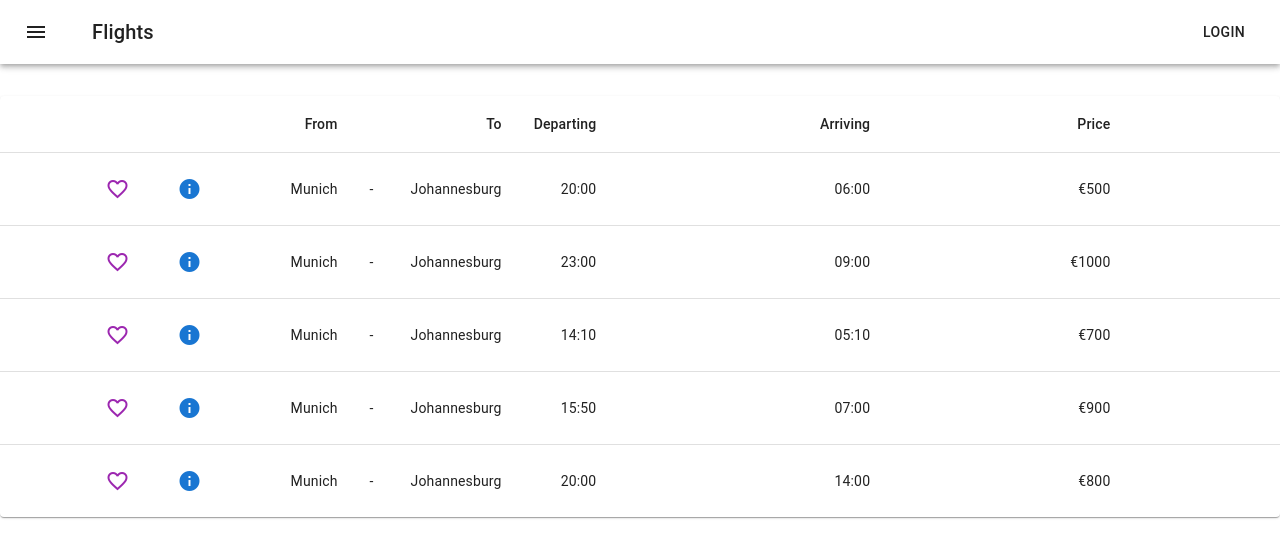
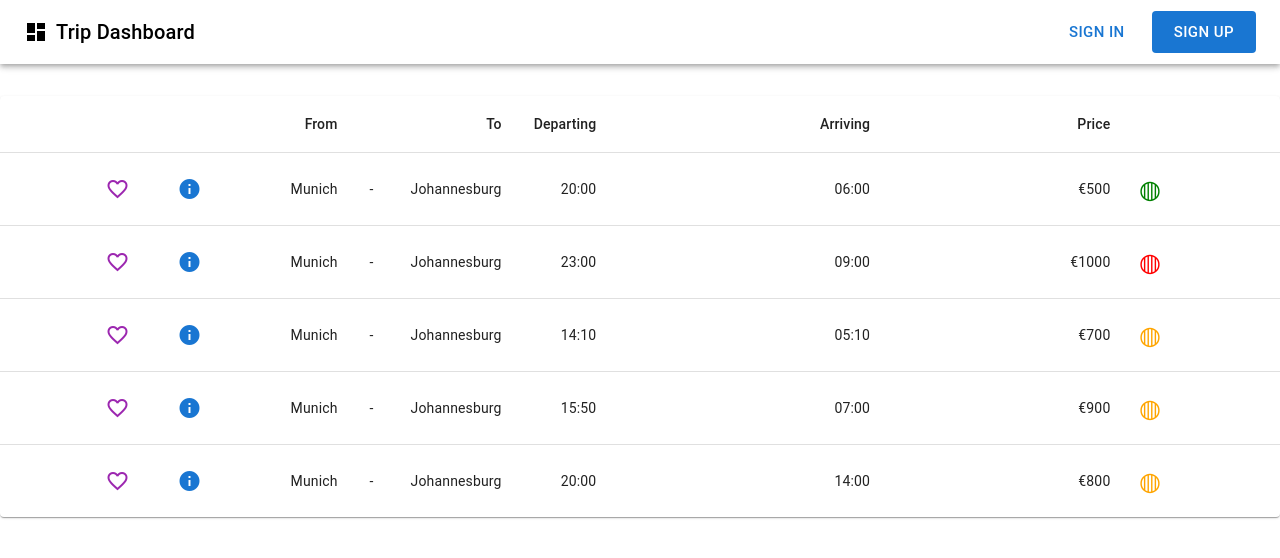
Before and after one commit to NullRivalException/frontend, a React (Create React App) app: page /search in a window 1280 px wide. Shown: the top 558 px of the page. Built offline with nearby package versions, Linux system fonts and the light colour scheme.

Commit message:
Toolbar changed

```diff
--- a/src/pages/SearchResult.js
+++ b/src/pages/SearchResult.js
@@ -1,7 +1,4 @@
 import MenuIcon from "@mui/icons-material/Menu";
-import AppBar from "@mui/material/AppBar";
-import Box from "@mui/material/Box";
-import Button from "@mui/material/Button";
 import CardActions from "@mui/material/CardActions";
 import CardContent from "@mui/material/CardContent";
 import Icon from "@mui/material/Icon";
@@ -15,10 +12,19 @@ import TableCell from "@mui/material/TableCell";
 import TableContainer from "@mui/material/TableContainer";
 import TableHead from "@mui/material/TableHead";
 import TableRow from "@mui/material/TableRow";
-import Toolbar from "@mui/material/Toolbar";
-import Typography from "@mui/material/Typography";
 import * as React from "react";
 import { useState } from "react";
+import DashboardIcon from "@mui/icons-material/Dashboard";
+import { useNavigate } from "react-router-dom";
+import {
+  AppBar,
+  Box,
+  Button,
+  Container,
+  Grid,
+  Toolbar,
+  Typography,
+} from "@mui/material";
 
 /* eslint-disable no-unused-expressions */
 
@@ -29,19 +35,6 @@ const Item = styled(Paper)(({ theme }) => ({
   textAlign: "left",
   color: theme.palette.text.secondary,
 }));
-
-function bullAuto(props) {
-  const colour = "red";
-
-  if (props.price <= 500) {
-    colour = "green";
-  } else {
-    if (props.price <= 800) {
-      colour = "yellow";
-    }
-
-    return colour;
-  }
 
   function saveFavouriteFlight(props) {
     /**execute query:
@@ -59,79 +52,28 @@ function bullAuto(props) {
      */
   }
 
-  function getDateTime(props) {}
-
-  <Box
-    component="span"
-    sx={{
-      display: "inline-block",
-      mx: "2px",
-      transform: "scale(1.8)",
-      color: colour,
-    }}
-  >
-    ◍
-  </Box>;
+  function getDateTime(props) {
+    /**Substring of DateTime to display only time
+     *
+     */
   }
 
-const card = (
-  <React.Fragment>
-    <CardContent>
-      <Typography sx={{ fontSize: 14 }} color="text.secondary" gutterBottom>
-        Word of the Day
-      </Typography>
-      <Typography variant="h5" component="div">
-        Some Text
-      </Typography>
-      <Typography sx={{ mb: 1.5 }} color="text.secondary">
-        adjective
-      </Typography>
-      <Typography variant="body2">
-        well meaning and kindly.
-        <br />
-        {'"a benevolent smile"'}
-      </Typography>
-    </CardContent>
-    <CardActions>
-      <Button size="small">Learn More</Button>
-    </CardActions>
-  </React.Fragment>
-);
 
-function priceColour(props) {
-  const colour = "purple";
-
-  if (props.price <= 800) {
-    colour = "green";
-  } else {
-    if (props.price <= 900) {
-      colour = "orange";
-    } else {
-      colour = "red";
-    }
-  }
-
-  return (
-    <Box
-      component="span"
-      sx={{
-        display: "inline-block",
-        mx: "2px",
-        transform: "scale(1.8)",
-        color: colour,
-      }}
-    >
-      ◍
-    </Box>
-  );
-}
-
-export default function SerchResult() {
+export default function SerchResult(props) {
+  let navigate = useNavigate();
   let [destination, setDestination] = useState("Johannesburg");
   let [departure, setDeparture] = useState("Munich");
   let [currency, setCurrency] = useState("€");
-  let [departureDate, setDepartureDate] = useState("2022-06-30T20:00");
+  let [departureDateTime, setDepartureDateTime] = useState("2022-06-30T20:00");
   let [username, setUserName] = useState("ruan.viljoen@tum.de");
+
+  const signInFunction = () => {
+    navigate("/signin");
+  };
+
+  const signUpFunction = () => {
+    navigate("/signup");
+  };
 
   function createData(
     departure,
@@ -143,30 +85,42 @@ export default function SerchResult() {
     return { departure, destination, departureTime, arrivalTime, price };
   }
 
-  const bull = (
+  function PriceColour(props) {
+
+    var colour = "grey"
+    console.log(props.price);
+
+    if(props.price <= 600) {
+      colour = "green"
+    }
+    else {
+      if(props.price <= 900) {
+        colour = "orange"
+      }
+      else {
+        colour = "red"
+      }
+    }
+  return (
   <Box
     component="span"
-      sx={{
-        display: "inline-block",
-        mx: "2px",
-        transform: "scale(1.8)",
-        color: "green",
-      }}
+    sx={{ display: 'inline-block', mx: '2px', transform: 'scale(1.8)', color: colour }}
   >
     ◍
   </Box>
-  );
+);}
 
   const flightText = departure + " to " + destination;
   const rows = [
-    createData(departure, destination, "20:00", "06:00", currency + 500),
-    createData(departure, destination, "23:00", "09:00", currency + 1000),
-    createData(departure, destination, "14:10", "05:10", currency + 700),
-    createData(departure, destination, "15:50", "07:00", currency + 900),
-    createData(departure, destination, "20:00", "14:00", currency + 800),
+    createData(departure, destination, "20:00", "06:00", 500),
+    createData(departure, destination, "23:00", "09:00", 1000),
+    createData(departure, destination, "14:10", "05:10", 700),
+    createData(departure, destination, "15:50", "07:00", 900),
+    createData(departure, destination, "20:00", "14:00", 800),
   ];
 
   function BasicTable() {
+
     return (
       <TableContainer component={Paper}>
         <Table sx={{ minWidth: 650 }} aria-label="simple table">
@@ -253,13 +207,13 @@ export default function SerchResult() {
                   {row.departureTime}
                 </TableCell>
                 <TableCell align="right">{row.arrivalTime}</TableCell>
-                <TableCell align="right">{row.price}</TableCell>
+                <TableCell align="right"> {currency}{row.price}</TableCell>
                 <TableCell
                   align="left"
                   padding="normal"
                   style={{ width: "12%" }}
                 >
-                  <priceColour price={row.price}></priceColour>
+                  <PriceColour price={row.price}></PriceColour>
                 </TableCell>
               </TableRow>
             ))}
@@ -279,21 +233,44 @@ export default function SerchResult() {
         <Box sx={{ width: "100%" }}>
           <Stack spacing={4}>
             <Box sx={{ flexGrow: 1 }}>
-              <AppBar position="static" color="">
+            <AppBar position="static" color="transparent">
           <Toolbar>
-                  <IconButton
+            <Grid
+              container
+              direction="row"
+              justifyContent="flex-start"
+              columnGap={1}
+              alignItems="center"
+            >
+              <DashboardIcon />
+              <Typography
+                variant="h6"
+                component="div"
+                sx={{ verticalAlign: "center" }}
+              >
+                Trip Dashboard
+              </Typography>
+            </Grid>
+            <Grid
+              container
+              direction="row"
+              justifyContent="flex-end"
+              columnGap={2}
+              alignItems="center"
+            >
+              <Button color="primary" size="large" onClick={signInFunction}>
+                Sign in
+              </Button>
+              <Button
+                color="primary"
+                disableElevation
+                variant="contained"
                 size="large"
-                    edge="start"
-                    color="inherit"
-                    aria-label="menu"
-                    sx={{ mr: 4 }}
+                onClick={signUpFunction}
               >
-                    <MenuIcon />
-                  </IconButton>
-                  <Typography variant="h6" component="div" sx={{ flexGrow: 4 }}>
-                    Flights
-                  </Typography>
-                  <Button color="inherit">Login</Button>
+                Sign Up
+              </Button>
+            </Grid>
           </Toolbar>
         </AppBar>
             </Box>
```
Lines whose indentation alone changed are shown as unchanged.
